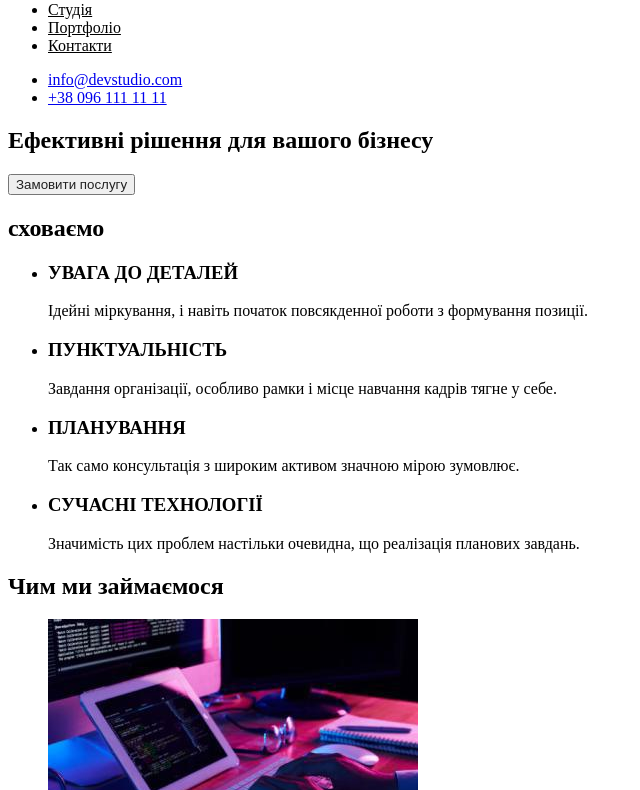
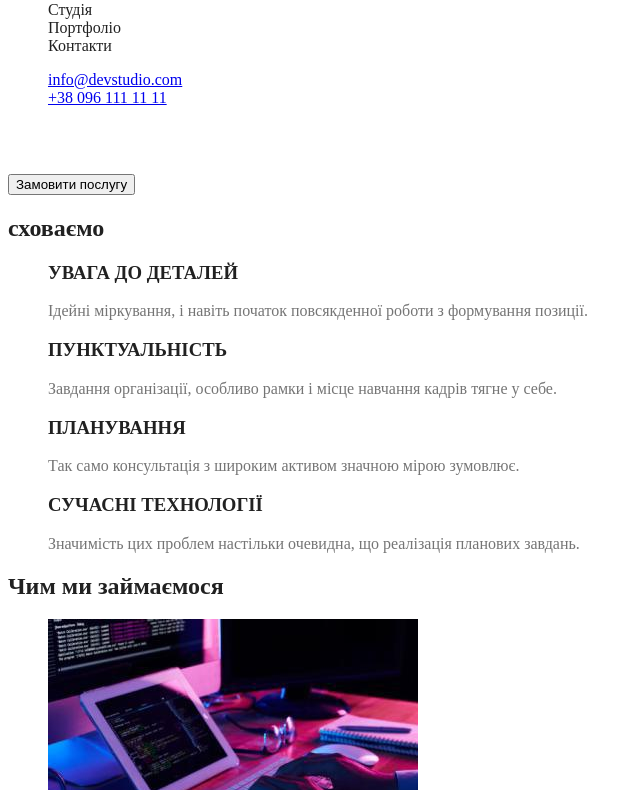
Before and after one commit to Tetiana2023/go-it-markup-hv-01, a plain HTML site: page index.html in a window 1280 px wide. Shown: the part 41-831 px from the top of the page, without its empty margins (0-640 px from the left). Drawn offline with Linux system fonts and the light colour scheme.

Commit message:
make color styles

```diff
--- a/css/styles.css
+++ b/css/styles.css
@@ -1,14 +1,55 @@
-.link-studio {
+body {
+    color: #757575;
+    background-color: #FFFFFF;
+}
+.list {
+    list-style: none;
+}
+/*-цвет основного текста h - #212121*/
+/*-цвет h1 -белый #FFFFFF-*/
+/*-цвет secondary текста р #757575-*/
+/*-цвет  асцент текста-blue #2196F3*/
+
+/*-цвет  background: #F5F5F5; */
+/*-цвет  footera background: #2F303A; або rgba(47, 48, 58, 1)*/
+/*-цвет background вторичний F5F4FA*/
+
+
+.logo {
     color: black;
+    text-decoration: none;
 }
-.nav-link {
-    color: black;
+.logo:hover,
+.logo:focus {
+    color: #2196F3;
 }
-.nav-link:hover,
-.nav-link:focus {
+.logo-web {
     color: #2196F3;
+}
 
+/*nav-list */
+
+.site-nav .link {
+    color: #212121;
+    text-decoration: none;
 }
+
+.site-nav .link:hover,
+.site-nav .link:focus {
+    color: #2196F3;
+}
+
+ /* Hero- Section  */
+ .hero-title {
+    color: #FFFFFF;
+ }
+
+/* sectoin особливості */
+.section-title {
+    color: #212121;;
+}
+
+
 .herou-button,
 .main-button {
     color: #212121;
--- a/index.html
+++ b/index.html
@@ -14,15 +14,15 @@
 
 	<body>
 		<header>
-			<a href="./index.html" class="logo">WebStudio</a>
-			<nav class="nav-part">
-				<ul class="nav-list">
-					<li><a href="./index.html" class="nav-link">Студія</a> </li>
-					<li><a href="./portfolio.html" class="nav-link">Портфоліо</a></li>
-					<li><a href="" class="nav-link">Контакти</a></li>
+			<a href="./index.html" class="logo"> <span class="logo-web">Web</span>Studio</a>
+			<nav >
+				<ul class="site-nav list">
+					<li><a href="./index.html" class="link">Студія</a> </li>
+					<li><a href="./portfolio.html" class="link">Портфоліо</a></li>
+					<li><a href="" class="link">Контакти</a></li>
 				</ul>
 			</nav>
-			<ul>
+			<ul class="list">
 				<li><a href="mailto:info@devstudio.com" class="mail">info@devstudio.com</a></li>
 				<li><a href="tel:+380961111111" class="tel">+38 096 111 11 11</a></li>
 			</ul>
@@ -30,68 +30,72 @@
 		<!-- Main section-->
 		<main>
 			<!--Герой section-->
-			<section class="herou-section">
-				<h1 class="herou-title"> Ефективні рішення для вашого бізнесу</h1>
-				<button type="button" class="herou-button">Замовити послугу</button>
+			<section class="hero-section">
+				<h1 class="hero-title"> Ефективні рішення для вашого бізнесу</h1>
+				<button type="button" class="hero-button">Замовити послугу</button>
 			</section>
 			<!-- особливості section-->
-			<section>
-				<h2>сховаємо</h2>
-				<ul>
+			<section class="section">
+				<h2 class="section-title">сховаємо</h2>
+				<ul class="list">
 					<li>
-						<h3>УВАГА ДО ДЕТАЛЕЙ</h3>
-						<p>Ідейні міркування, і навіть початок повсякденної роботи з формування позиції.</p>
+						<h3 class="section-title">УВАГА ДО ДЕТАЛЕЙ</h3>
+						<p class="">Ідейні міркування, і навіть початок повсякденної роботи з формування позиції.</p>
 					</li>
 					<li>
-						<h3>ПУНКТУАЛЬНІСТЬ</h3>
-						<p>Завдання організації, особливо рамки і місце навчання кадрів тягне у себе.</p>
+						<h3 class="section-title">ПУНКТУАЛЬНІСТЬ</h3>
+						<p class="">Завдання організації, особливо рамки і місце навчання кадрів тягне у себе.</p>
 					</li>
 					<li>
-						<h3>ПЛАНУВАННЯ</h3>
-						<p>Так само консультація з широким активом значною мірою зумовлює.</p>
+						<h3 class="section-title">ПЛАНУВАННЯ</h3>
+						<p class="">Так само консультація з широким активом значною мірою зумовлює.</p>
 					</li>
 					<li>
-						<h3>СУЧАСНІ ТЕХНОЛОГІЇ</h3>
-						<p>Значимість цих проблем настільки очевидна, що реалізація планових завдань.</p>
+						<h3 class="section-title">СУЧАСНІ ТЕХНОЛОГІЇ</h3>
+						<p class="">Значимість цих проблем настільки очевидна, що реалізація планових завдань.</p>
 					</li>
 				</ul>
 			</section>
 			<!-- Портфоліо section-->
-			<section>
-				<h2>Чим ми займаємося</h2>
-				<ul>
+			<section class="section">
+				<h2 class="section-title">Чим ми займаємося</h2>
+				<ul class="list">
 					<li> <img src="./images/box1.jpg" alt="фото1" width="370" height="294" /></li>
 					<li><img src="./images/box2.jpg" alt="фото2" width="370" height="294" /></li>
 					<li><img src="./images/box3.jpg" alt="фото3" width="370" height="294" /></li>
 				</ul>
 			</section>
 			<!--  Наша команда section-->
-			<section>
-				<h2>Наша команда</h2>
-				<ul>
+			<section class="section">
+				<h2 class="section-title">Наша команда</h2>
+				<ul class="list">
 					<li>
-						<img src="./images/igor.jpg" alt="фото Ігор" width="270" height="260" /> <h3>Ігор Дем'яненко</h3>
+						<img src="./images/igor.jpg" alt="фото Ігор" width="270" height="260" />
+						 <h3 class="section-title">Ігор Дем'яненко</h3>
 						<p lang="en"> Product Designer</p>
 					</li>
 					<li>
-						<img src="./images/olga.jpg" alt="фото Ольга" width="270" height="260" /> <h3>Ольга Рєпіна</h3>
+						<img src="./images/olga.jpg" alt="фото Ольга" width="270" height="260" />
+						<h3 class="section-title">Ольга Рєпіна</h3>
 						<p lang="en"> Frontend Developer</p></li
 					>
 					<li>
-						<img src="./images/mykola.jpg" alt="фото Микола" width="270" height="260" /> <h3>Микола Тарасов</h3>
+						<img src="./images/mykola.jpg" alt="фото Микола" width="270" height="260" />
+						<h3 class="section-title">Микола Тарасов</h3>
 						<p lang="en">Marketing</p></li
 					>
 					<li>
-						<img src="./images/mykhaylo.jpg" alt="фото Михайло" width="270" height="260" /> <h3>Михайло Єрмаков</h3>
+						<img src="./images/mykhaylo.jpg" alt="фото Михайло" width="270" height="260" />
+						<h3 class="section-title">Михайло Єрмаков</h3>
 						<p lang="en">UI Designer</p></li
 					>
 				</ul>
 			</section>
 		</main>
 		<footer>
-			<a href="./index.html">WebStudio</a>
+			<a href="./index.html" class="logo"> <span class="logo-web">Web</span>Studio</a>
 			<address>
-				<ul>
+				<ul class="list">
 					<li
 						><a href="https://goo.gl/maps/3nSZZ6kCtNBki5sE8" target="_blank" rel="noopener noreferrer nofollow "
 							>м. Київ, пр-т Лесі Українки, 26</a
```
Also changed, not shown: portfolio.html (+7 -7 lines).
